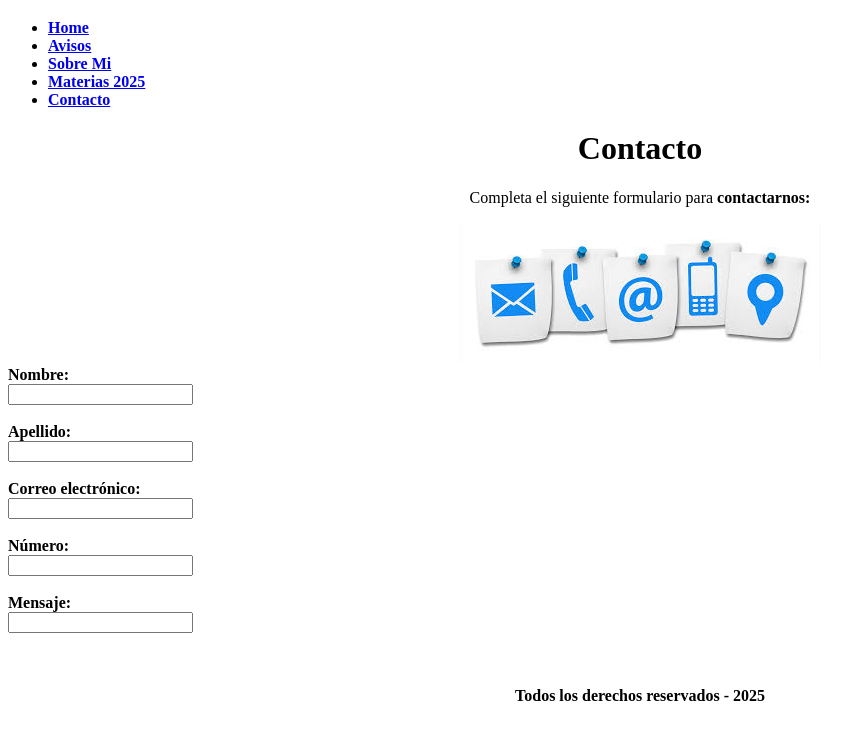
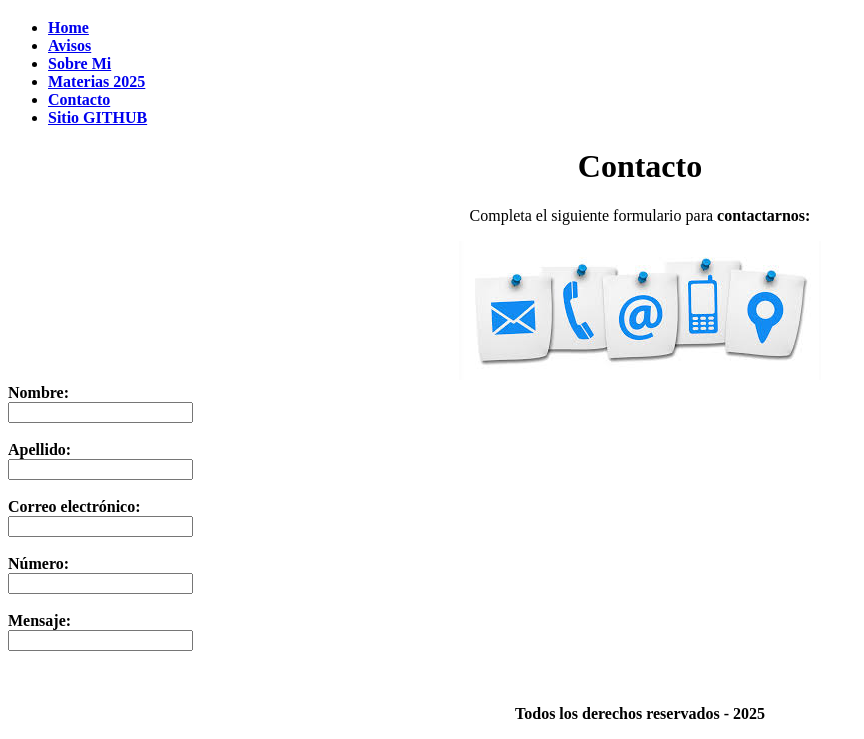
Before and after one commit to jupala53/Ejercicio-Integrador, a plain HTML site: page contacto.html in a window 1280 px wide. Shown: the part 61-800 px from the top of the page, without its empty margins (0-864 px from the left). Drawn offline with Linux system fonts and the light colour scheme.

Commit message:
Update contacto.html

```diff
--- a/contacto.html
+++ b/contacto.html
@@ -20,6 +20,7 @@
             <li><a href="sobremi.html"><b>Sobre Mi</b></a></li>
             <li><a href="materias2025.html"><b>Materias 2025</b></a></li>
             <li><a href="contacto.html"><b>Contacto</b></a></li>
+            <li><a href="https://github.com/jupala53/UADE-Desarrollo"><b>Sitio GITHUB</b></a></li>
         </ul>
     </div>
 
```
